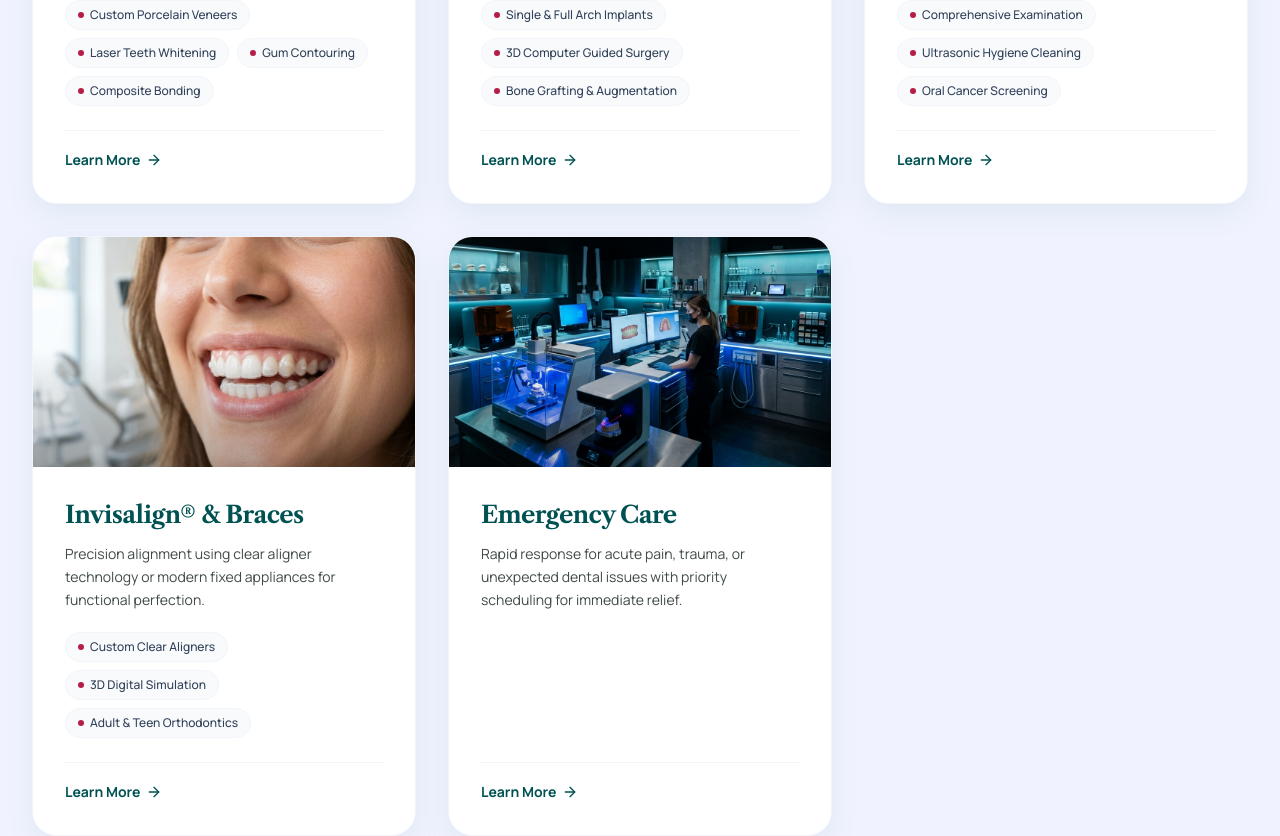
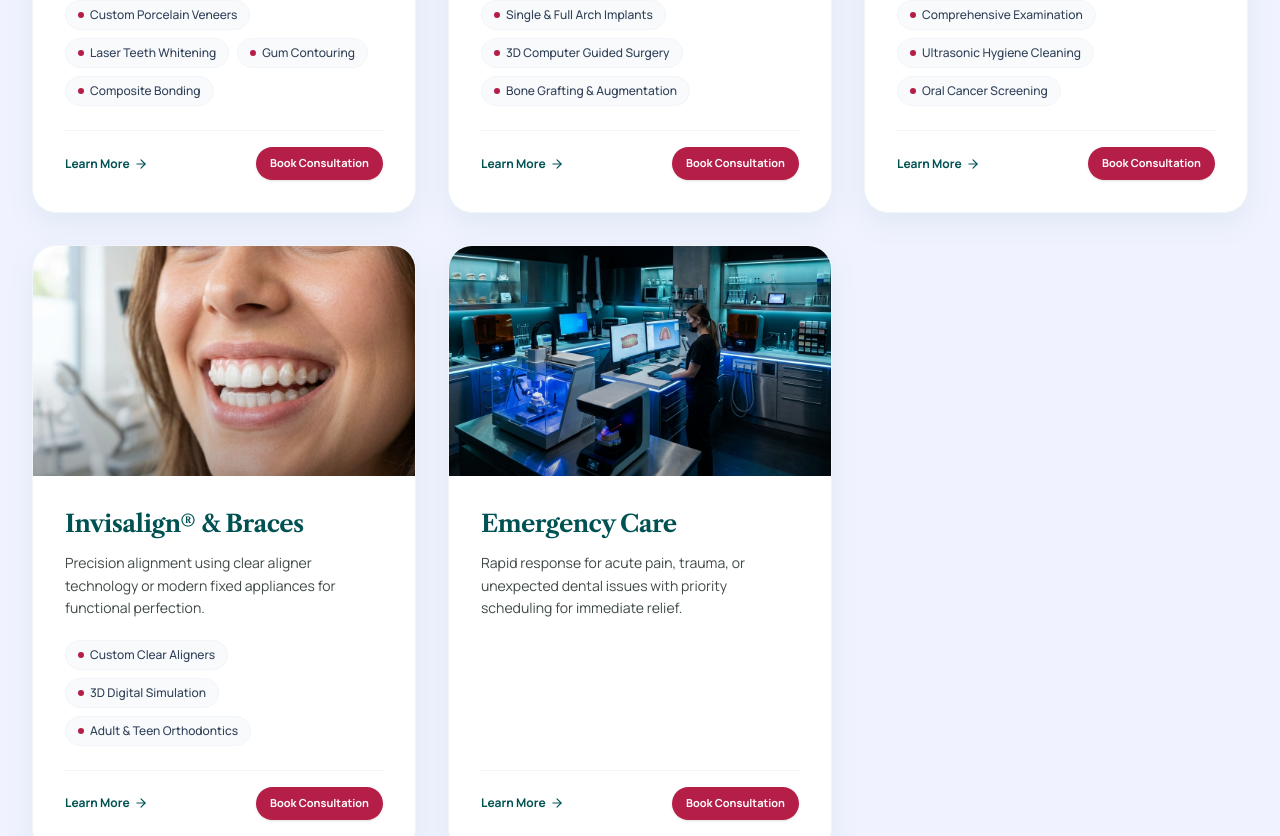
Before and after one commit to mudassirriaz64/DentalWebsite, a Next.js app: page /services in a window 1280 px wide. Shown: the part 1300-2136 px from the top of the page. Built offline with nearby package versions, Linux system fonts and the light colour scheme; no server answers; the database is empty.

Commit message:
feat: add dynamic data-driven service detail route at /services/[slug] and Book Consultation action buttons

```diff
--- a/src/app/contact/page.tsx
+++ b/src/app/contact/page.tsx
@@ -1,5 +1,5 @@
 import type { Metadata } from 'next';
-import React from 'react';
+import React, { Suspense } from 'react';
 import ContactHero from '@/components/sections/contact/ContactHero';
 import ContactGrid from '@/components/sections/contact/ContactGrid';
 import CoreValues from '@/components/sections/contact/CoreValues';
@@ -17,7 +17,9 @@ export default async function ContactPage() {
   return (
     <>
       <ContactHero />
-      <ContactGrid settings={settings} />
+      <Suspense fallback={<div className="py-12 text-center text-xs text-slate-400">Loading form...</div>}>
+        <ContactGrid settings={settings} />
+      </Suspense>
       <CoreValues />
     </>
   );
--- a/src/components/sections/contact/ContactGrid.tsx
+++ b/src/components/sections/contact/ContactGrid.tsx
@@ -1,6 +1,5 @@
-'use client';
-
-import React, { useState } from 'react';
+import React, { useState, useEffect } from 'react';
+import { useSearchParams } from 'next/navigation';
 import Image from 'next/image';
 import { services } from '@/data/services';
 import { ClinicSettings } from '@/types/settings';
@@ -12,9 +11,18 @@ interface ContactGridProps {
 }
 
 export const ContactGrid: React.FC<ContactGridProps> = ({ settings }) => {
+  const searchParams = useSearchParams();
+  const paramService = searchParams?.get('service');
+
   // Form state
   const [fullName, setFullName] = useState('');
   const [serviceInterest, setServiceInterest] = useState('');
+
+  useEffect(() => {
+    if (paramService) {
+      setServiceInterest(paramService);
+    }
+  }, [paramService]);
   const [email, setEmail] = useState('');
   const [phone, setPhone] = useState('');
   const [whatsapp, setWhatsapp] = useState('');
--- a/src/components/sections/home/HomeServicesCarousel.tsx
+++ b/src/components/sections/home/HomeServicesCarousel.tsx
@@ -166,14 +166,23 @@ export const HomeServicesCarousel: React.FC<HomeServicesCarouselProps> = ({
                   )}
                 </div>
 
-                {/* Corner Link Button */}
-                <Link
-                  href={`/services#${currentService.slug}`}
-                  aria-label={`Learn more about ${currentService.title}`}
-                  className="w-14 h-14 rounded-full bg-white flex items-center justify-center text-primary shadow-lg hover:scale-110 transition-transform duration-300 shrink-0 cursor-pointer self-end md:self-auto"
-                >
-                  <ArrowUpRight className="w-6 h-6" />
-                </Link>
+                {/* Corner Action Buttons (Learn More + Book Consultation) */}
+                <div className="flex items-center gap-3 shrink-0 self-end md:self-auto">
+                  <Link
+                    href={`/contact?service=${encodeURIComponent(currentService.title)}`}
+                    className="inline-flex items-center justify-center font-bold text-xs px-5 py-3 rounded-full bg-accent text-white hover:bg-accent-hover transition-all shadow-md cursor-pointer"
+                  >
+                    Book Consultation
+                  </Link>
+
+                  <Link
+                    href={`/services/${currentService.slug}`}
+                    aria-label={`Learn more about ${currentService.title}`}
+                    className="w-12 h-12 rounded-full bg-white flex items-center justify-center text-primary shadow-lg hover:scale-105 transition-transform duration-300 shrink-0 cursor-pointer"
+                  >
+                    <ArrowUpRight className="w-5 h-5" />
+                  </Link>
+                </div>
               </div>
             </motion.div>
           </AnimatePresence>
--- a/src/components/sections/services/ServiceCard.tsx
+++ b/src/components/sections/services/ServiceCard.tsx
@@ -78,14 +78,21 @@ export const ServiceCard: React.FC<ServiceCardProps> = ({ service, variants }) =
           )}
         </div>
 
-        {/* 5. BOTTOM: Consistent Learn More Link */}
-        <div className="pt-4 border-t border-slate-100 mt-auto">
+        {/* 5. BOTTOM: Actions (Learn More + Book Consultation) */}
+        <div className="pt-4 border-t border-slate-100 mt-auto flex items-center justify-between gap-3">
           <Link
             href={`/services/${slug}`}
-            className="text-primary hover:text-accent font-sans font-bold text-sm inline-flex items-center gap-1.5 transition-colors group/link"
+            className="text-primary hover:text-accent font-sans font-bold text-xs inline-flex items-center gap-1 transition-colors group/link"
           >
             <span>Learn More</span>
-            <ArrowRight className="w-4 h-4 group-hover/link:translate-x-1 transition-transform duration-300" />
+            <ArrowRight className="w-3.5 h-3.5 group-hover/link:translate-x-1 transition-transform duration-300" />
+          </Link>
+
+          <Link
+            href={`/contact?service=${encodeURIComponent(title)}`}
+            className="inline-flex items-center justify-center font-bold text-[11px] px-3.5 py-2 rounded-full bg-accent text-white hover:bg-accent-hover transition-colors shadow-sm cursor-pointer shrink-0"
+          >
+            Book Consultation
           </Link>
         </div>
       </div>
--- a/src/data/services.ts
+++ b/src/data/services.ts
@@ -99,3 +99,8 @@ export async function getServices(): Promise<Service[]> {
   }
   return services;
 }
+
+export async function getServiceBySlug(slug: string): Promise<Service | null> {
+  const allServices = await getServices();
+  return allServices.find((s) => s.slug === slug || s.id === slug) || null;
+}
```
